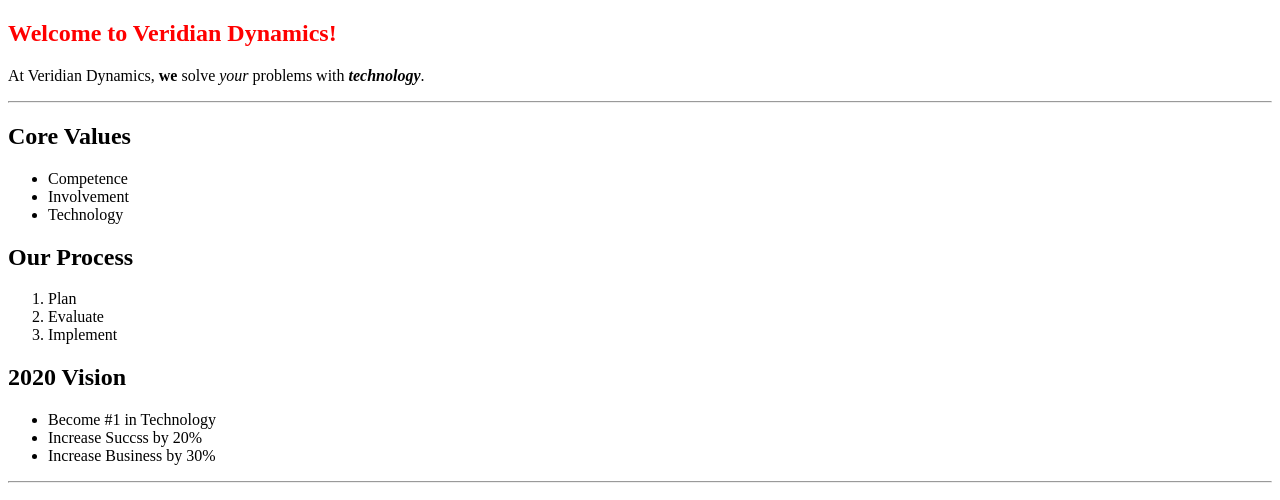
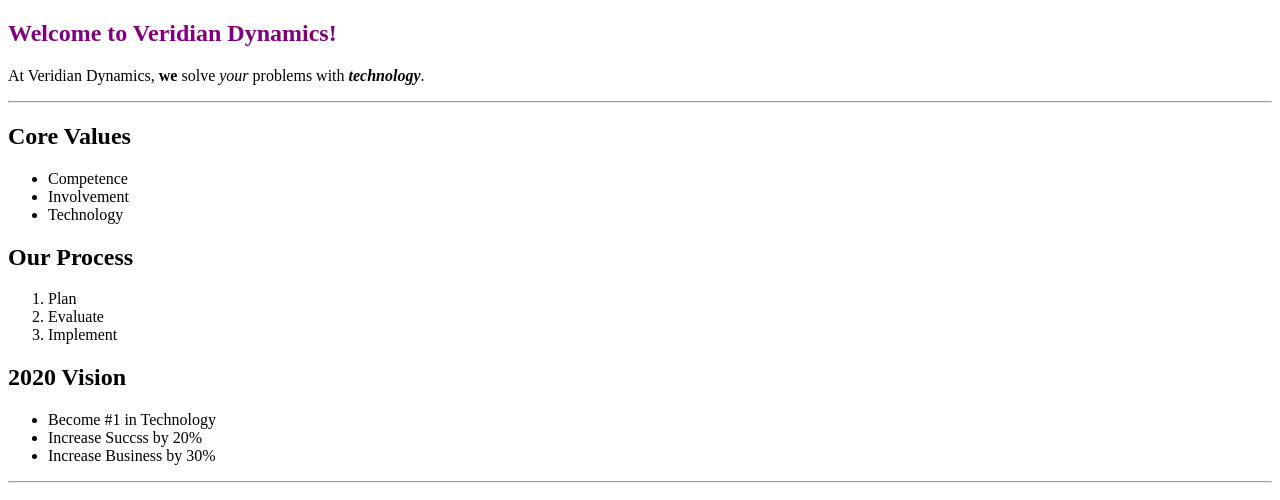
Before and after one commit to blohmeier/codeup-web-exercises, a plain HTML site: page welcome.html in a window 1280 px wide. Shown: the top 500 px of the page. Drawn offline with Linux system fonts and the light colour scheme.

Commit message:
completes 'Intro to CSS'

```diff
--- a/css/style.css
+++ b/css/style.css
@@ -0,0 +1,3 @@
+.fancy-header {
+    color: purple; /* single line comment */
+}
--- a/welcome.html
+++ b/welcome.html
@@ -3,11 +3,7 @@
 <head>
     <meta charset="UTF-8">
     <title>Hello World</title>
-    <style>
-        .fancy-header {
-            color: red;
-        }
-    </style>
+    <link rel="stylesheet" href="css/style.css">
 </head>
 <body>
     <section>
```
